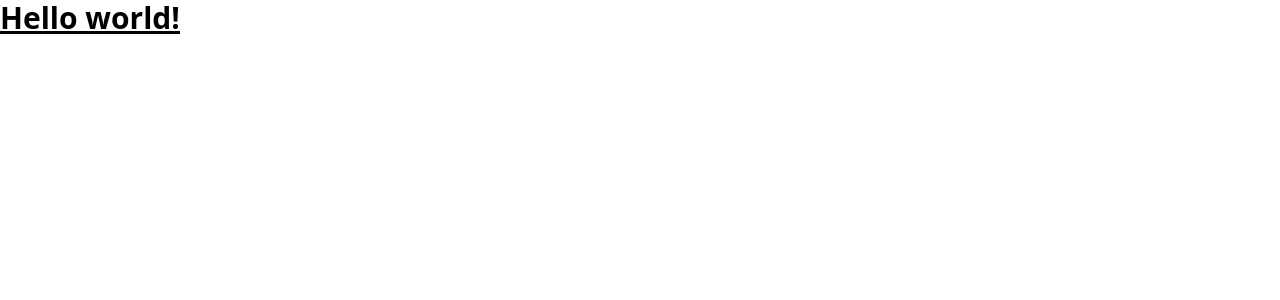
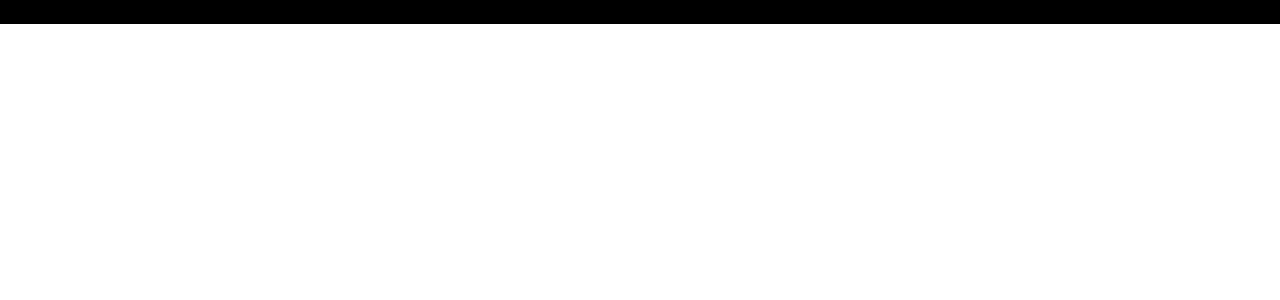
Before and after one commit to Vinhn1/apple_website, a React (Vite) app: page / in a window 1280 px wide. Shown: the top 300 px of the page. Built offline with nearby package versions, Linux system fonts and the light colour scheme.

Commit message:
Tạo các components

```diff
--- a/src/App.jsx
+++ b/src/App.jsx
@@ -1,8 +1,10 @@
 const App = () => {
   return (
-    <>
-      <h1 class="text-3xl font-bold underline">Hello world!</h1>
-    </>
+    <main className="bg-black">
+      navbar
+      Hero
+      Highlights
+    </main>
   );
 }
 
--- /dev/null
+++ b/src/components/Hero.jsx
@@ -0,0 +1,7 @@
+const Hero = () => {
+  return (
+    <div>Hero</div>
+  )
+}
+
+export default Hero;
--- /dev/null
+++ b/src/components/Highlights.jsx
@@ -0,0 +1,7 @@
+const Highlights = () => {
+  return (
+    <div>Highlights</div>
+  )
+}
+
+export default Highlights;
--- /dev/null
+++ b/src/components/Navbar.jsx
@@ -0,0 +1,7 @@
+const Navbar = () => {
+  return (
+    <div>Navbar</div>
+  )
+}
+
+export default Navbar
```
